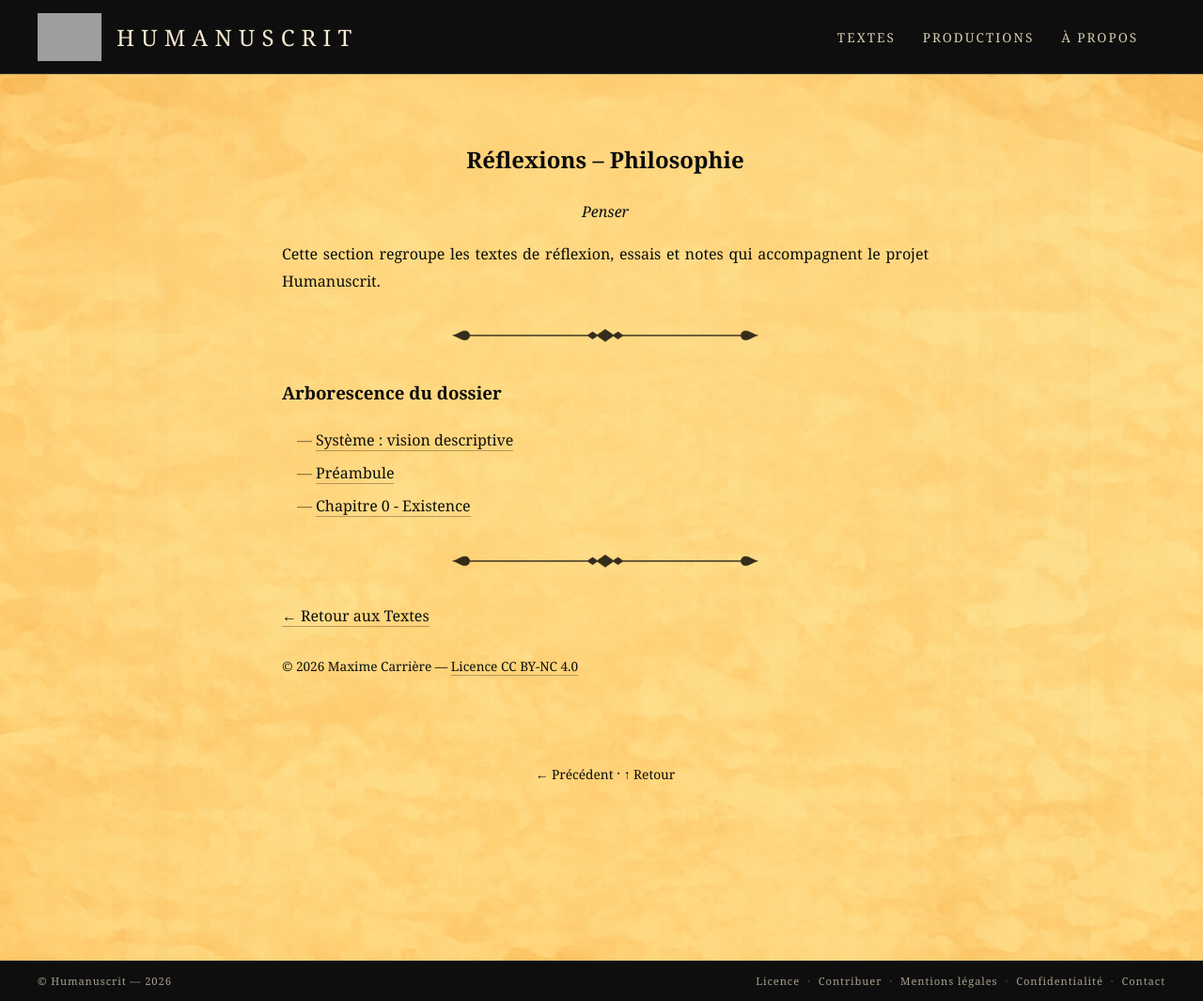
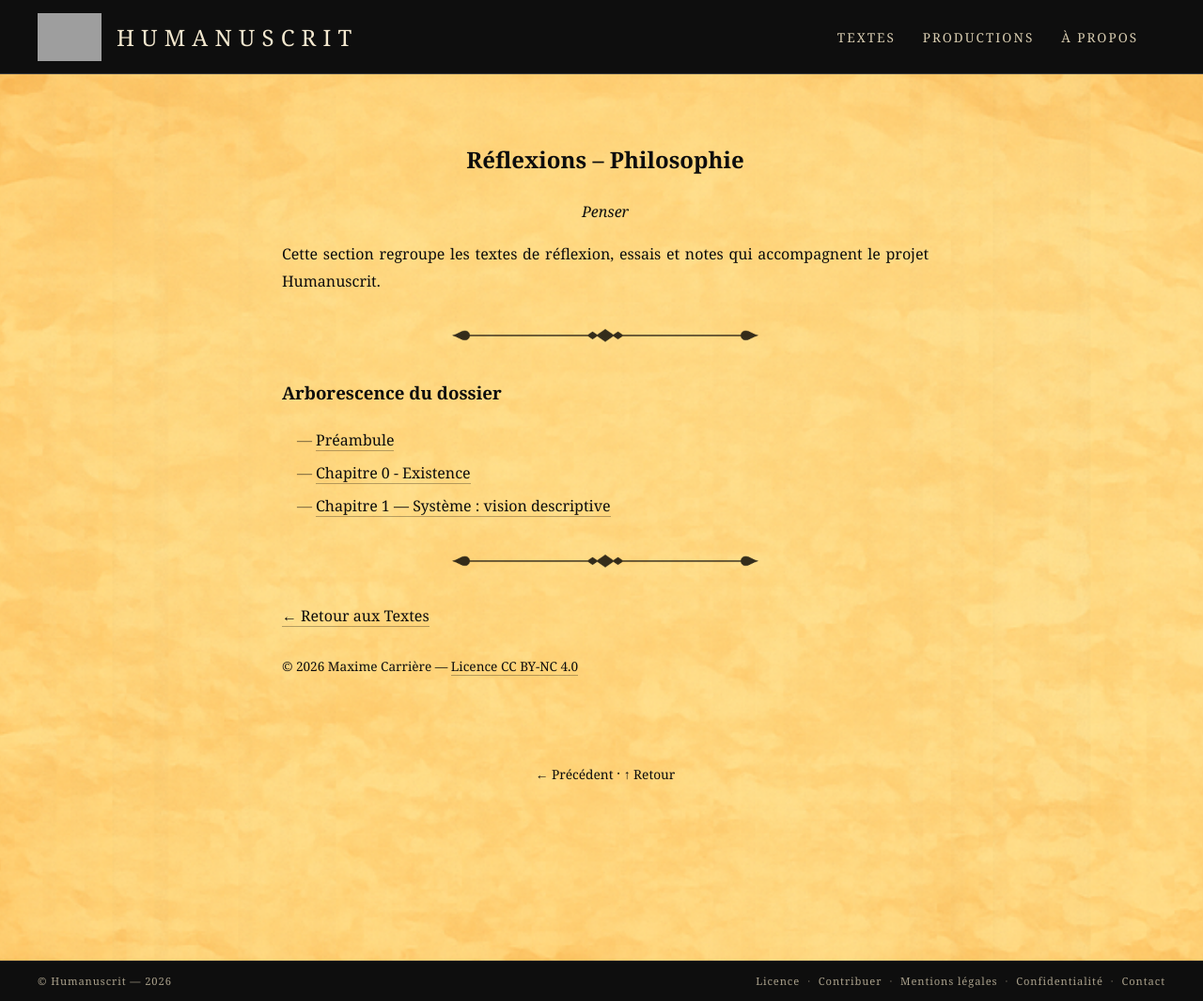
Before and after one commit to maxcarriere/humanuscrit, a Jekyll site: the page built from textes/reflexions/index.md, in a window 1280 px wide and 1065 px high. Shown: the whole window at 94% size. Built offline with Jekyll 4.4.1, drawn with Linux system fonts in a browser that asks for light colours; grey boxes are pictures that could not be loaded.

Commit message:
RÃ©flexions: ordre fixe PrÃ©ambule/Chapitre 0/1, permalink Chapitre 1; formules bloc () pour formules sur ligne seule
Co-authored-by: Cursor <cursoragent@cursor.com>

```diff
--- a/_includes/arborescence_dossier.html
+++ b/_includes/arborescence_dossier.html
@@ -16,22 +16,35 @@
 {% endif %}
 {% if dossier %}
 {% assign prefix = dossier | append: "/" %}
+{% assign dossier_norm = dossier | replace: "\\", "/" %}
 <ul class="arborescence-textes">
+  {% comment %} Section Réflexions : ordre fixe Préambule, Chapitre 0, Chapitre 1 {% endcomment %}
+  {% if dossier_norm == "textes/reflexions" %}
+    {% assign ref_order = "textes/reflexions/préambule.md|textes/reflexions/0_existence.md|textes/reflexions/1_systemes_vision_descriptive.md" | split: "|" %}
+    {% for ref_path in ref_order %}
+      {% assign p = site.pages | where: "path", ref_path | first %}
+      {% if p %}
+        <li><a href="{{ p.url | relative_url }}">{% include lib_display_name.html name=p.name title=p.title %}</a></li>
+      {% endif %}
+    {% endfor %}
+  {% else %}
   {% assign all_pages = site.pages | where_exp: "p", "p.path contains prefix" | sort: "order" %}
   {% for p in all_pages %}
-    {% assign path_str = p.path %}
-    {% unless path_str contains prefix %}
+    {% assign path_str = p.path | replace: "\\", "/" %}
+    {% assign prefix_norm = prefix | replace: "\\", "/" %}
+    {% unless path_str contains prefix_norm %}
       {% continue %}
     {% endunless %}
-    {% if path_str == dossier %}
+    {% assign dossier_norm = dossier | replace: "\\", "/" %}
+    {% if path_str == dossier_norm %}
       {% continue %}
     {% endif %}
-    {% assign full_idx = dossier | append: "/index.md" %}
+    {% assign full_idx = dossier_norm | append: "/index.md" %}
     {% assign full_readme = dossier | append: "/README.md" %}
     {% if path_str == full_idx or path_str == full_readme %}
       {% continue %}
     {% endif %}
-    {% assign rel_path = path_str | remove_first: prefix %}
+    {% assign rel_path = path_str | remove_first: prefix_norm %}
     {% assign rel_parts = rel_path | split: "/" %}
     {% assign depth = rel_parts | size %}
     {% if depth == 1 %}
@@ -60,5 +73,6 @@
       </li>
     {% endif %}
   {% endfor %}
+  {% endif %}
 </ul>
 {% endif %}
```
Also changed, not shown: textes/reflexions/1_systemes_vision_descriptive.md (+10 -9 lines).
